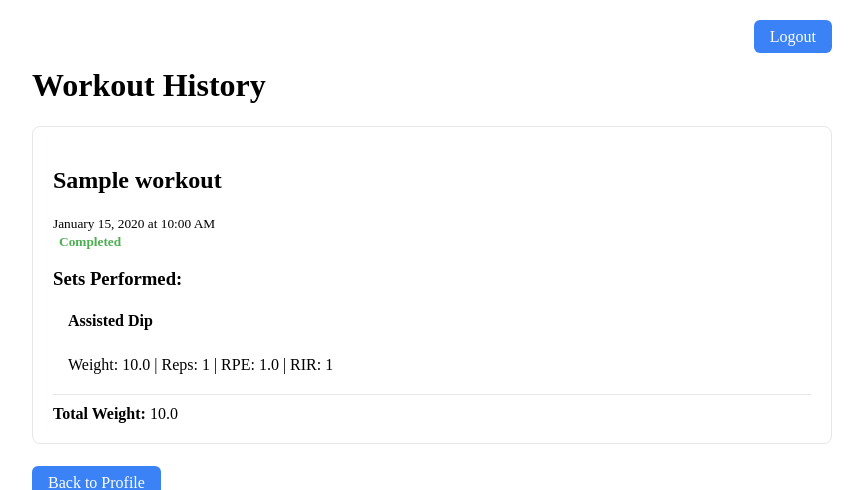
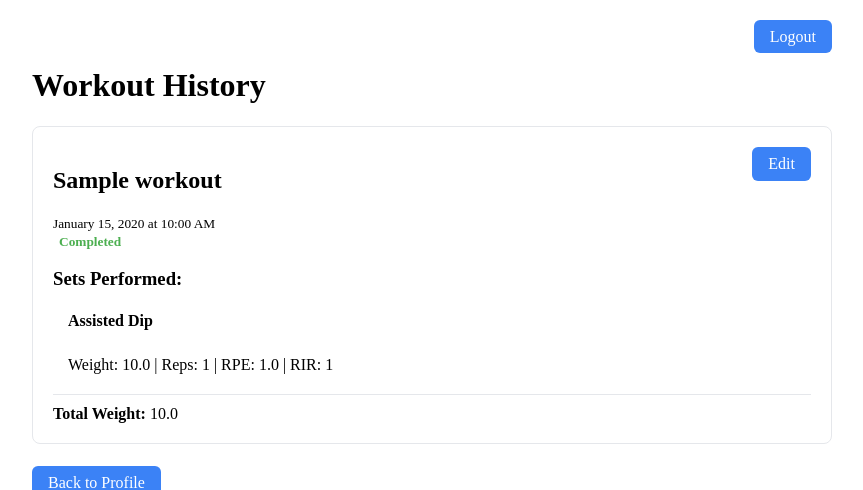
Before and after one commit to dianaargn/team-do-over, a Flask app: page /history in a window 1280 px wide. Shown: the top 490 px of the page, without its empty margins (208-1071 px from the left). Run offline with Flask 3, Linux system fonts and the light colour scheme; a user stored in the database is signed in; tables that the repository leaves empty hold one stand-in row (values such as "Sample post").

Commit message:
Update history.html to include edit button

```diff
--- a/templates/history.html
+++ b/templates/history.html
@@ -10,6 +10,8 @@
     {% if workouts %}
         {% for w in workouts %}
             <div class="workout-entry">
+                <div style="display: flex; justify-content: space-between; align-items: start;">
+                    <div>
                         <h2>{{ w.name or (w.template.name if w.template else 'Workout') }}</h2>
                         <small>{{ w.date.strftime('%B %d, %Y at %I:%M %p') }}</small><br>
                         {% if w.completed %}
@@ -17,6 +19,9 @@
                         {% else %}
                             <small class="status in-progress">In Progress</small>
                         {% endif %}
+                    </div>
+                    <a href="{{ url_for('edit_history', workout_id=w.id) }}" class="button" style="margin-left: 10px;">Edit</a>
+                </div>
 
                 {% if w.sets %}
                     <h3>Sets Performed:</h3>
```
Lines whose indentation alone changed are shown as unchanged.
